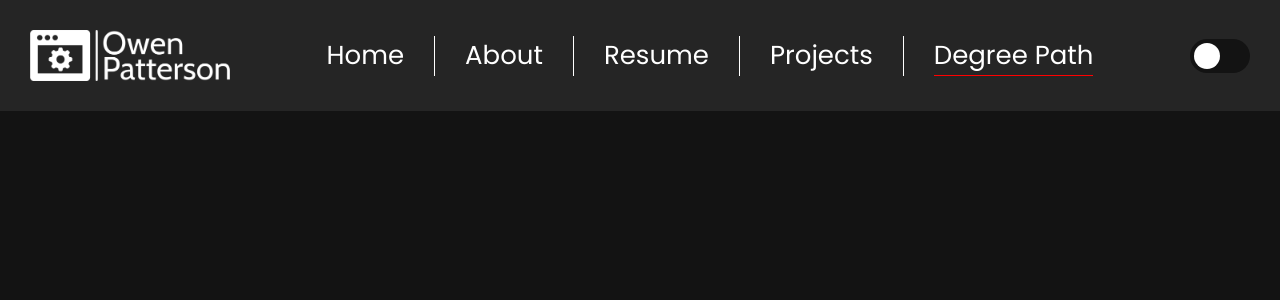
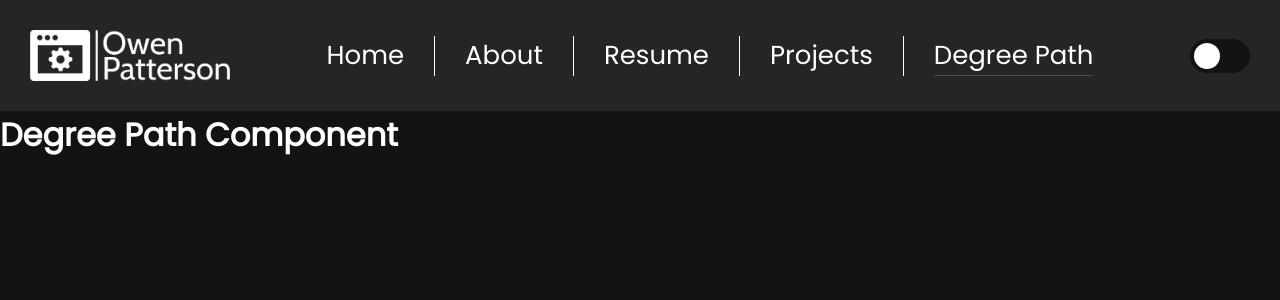
Before and after one commit to owenPatt/Portfolio, a React (Vite) app: page /degree-path in a window 1280 px wide. Shown: the top 300 px of the page. Built offline with nearby package versions, Linux system fonts and the light colour scheme.

Commit message:
Added the next routes:     - /projects     - /degree-path

```diff
--- a/src/App.jsx
+++ b/src/App.jsx
@@ -2,6 +2,8 @@ import "./App.css";
 import Home from "./components/Home/Home";
 import About from "./components/About/About";
 import Resume from "./components/Resume/Resume";
+import Projects from "./components/Projects/Projects";
+import DegreePath from "./components/DegreePath/DegreePath";
 import Nav from "./components/Nav/Nav";
 import { Routes, Route } from "react-router-dom";
 
@@ -13,6 +15,8 @@ function App() {
         <Route exact path="/" element={<Home />}></Route>
         <Route path="/about" element={<About />}></Route>
         <Route path="/resume" element={<Resume />}></Route>
+        <Route path="/projects" element={<Projects />}></Route>
+        <Route path="/degree-path" element={<DegreePath />}></Route>
       </Routes>
     </div>
   );
--- /dev/null
+++ b/src/components/DegreePath/DegreePath.jsx
@@ -0,0 +1,12 @@
+import "./DegreePath.css";
+
+const DegreePath = () => {
+  return (
+    <div>
+      <h1>Degree Path Component</h1>
+      {/* Add your degree path content here */}
+    </div>
+  );
+};
+
+export default DegreePath;
--- /dev/null
+++ b/src/components/Projects/Projects.jsx
@@ -0,0 +1,12 @@
+import "./Projects.css";
+
+const Projects = () => {
+  return (
+    <div>
+      <h1>Projects</h1>
+      {/* Add your project content here */}
+    </div>
+  );
+};
+
+export default Projects;
```
Also changed, not shown: src/assets/dark-background.jpg (deleted), src/components/DegreePath/DegreePath.css (added), src/components/Projects/Projects.css (added).
